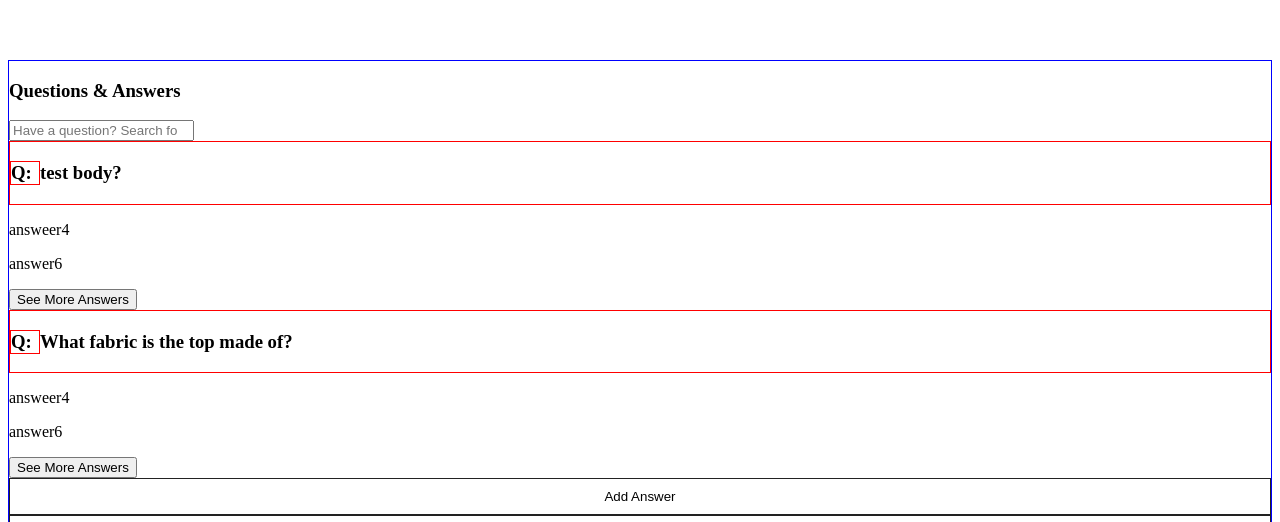
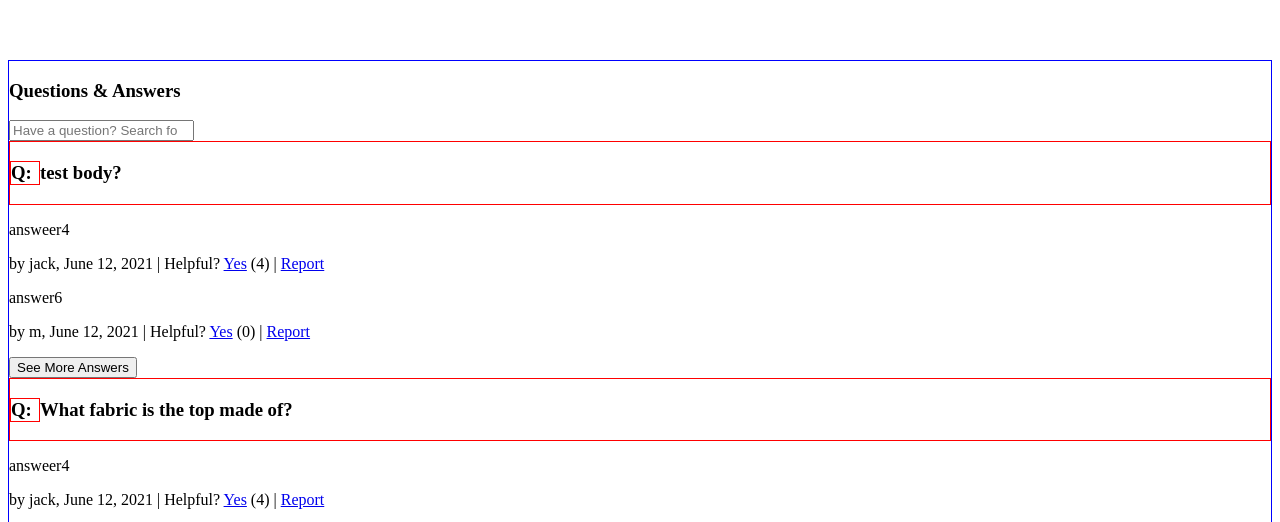
Before and after one commit to cloudcollective/FEC, a React app: page / in a window 1280 px wide. Shown: the part 278-800 px from the top of the page. Built offline with nearby package versions, Linux system fonts and the light colour scheme; no server answers; the HTML template or start-up script is replaced by a standard one.

Commit message:
Implement working date-formatting function. WIP: username display

```diff
--- a/client/src/qa/components/AnswerEntry.jsx
+++ b/client/src/qa/components/AnswerEntry.jsx
@@ -1,12 +1,22 @@
 import React from 'react';
+import PropTypes from 'prop-types';
 import styled from 'styled-components';
 
 const AnswerEntry = ({ answer }) => {
-  console.log(answer);
+  const formatDate = (date) => {
+    const d = new Date(date);
+    const [day, year] = [d.getDate(), d.getFullYear()];
+    const month = d.toLocaleString('default', { month: 'long' });
+    return `${month} ${day}, ${year}`;
+  };
+
   return (
-    <p>{answer.body}</p>
-  )
-}
+    <>
+      <p>{answer.body}</p>
+      <p>by {answer.answerer_name}, {formatDate(answer.date)} | Helpful? <a href="#" onClick={()=>{}}>Yes</a> {'('}{answer.helpfulness}{')'} | <a href="#" onClick={()=>{}}>Report</a></p>
+    </>
+  );
+};
 //   <div style={divStyle}>
 //     <span>{answer}</span>
 //   </div>
@@ -18,4 +28,15 @@ const StyledSpan = styled.div`
   border: 1px solid red;
 `;
 
+AnswerEntry.propTypes = {
+  answer: PropTypes.shape({
+    answer_id: PropTypes.number,
+    body: PropTypes.string,
+    date: PropTypes.string,
+    answerer_name: PropTypes.string,
+    helpfulness: PropTypes.number,
+    photos: PropTypes.arrayOf(PropTypes.string),
+  }).isRequired,
+};
+
 export default AnswerEntry;
```
